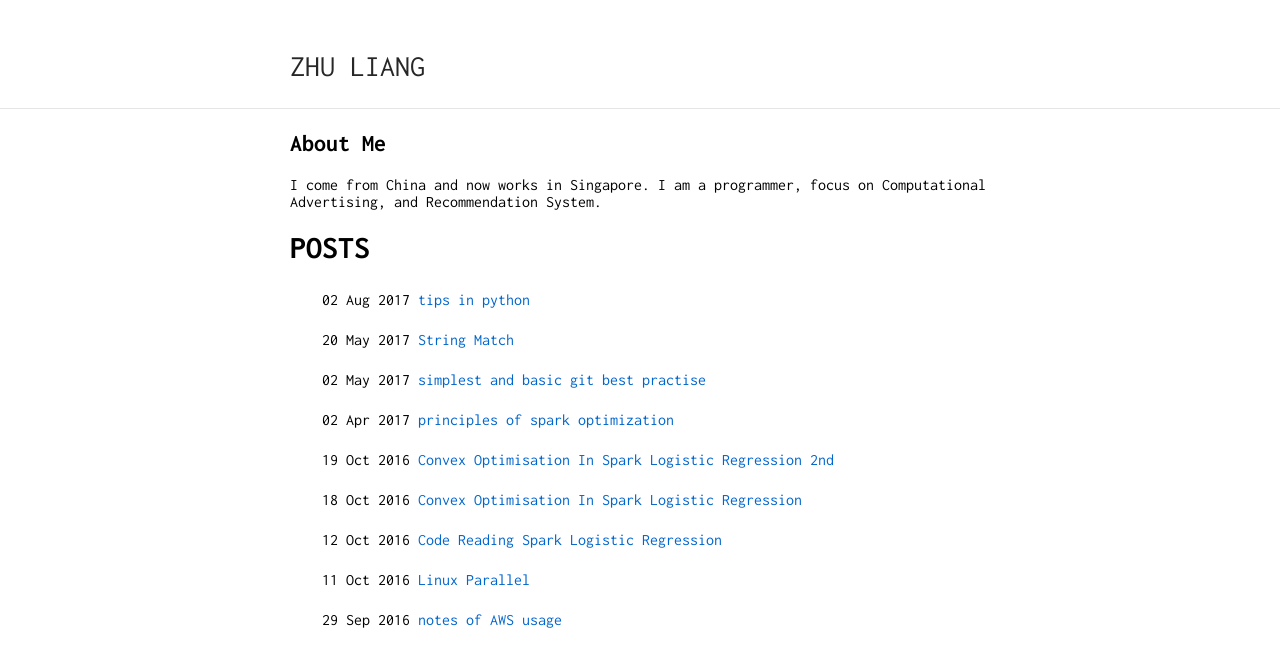
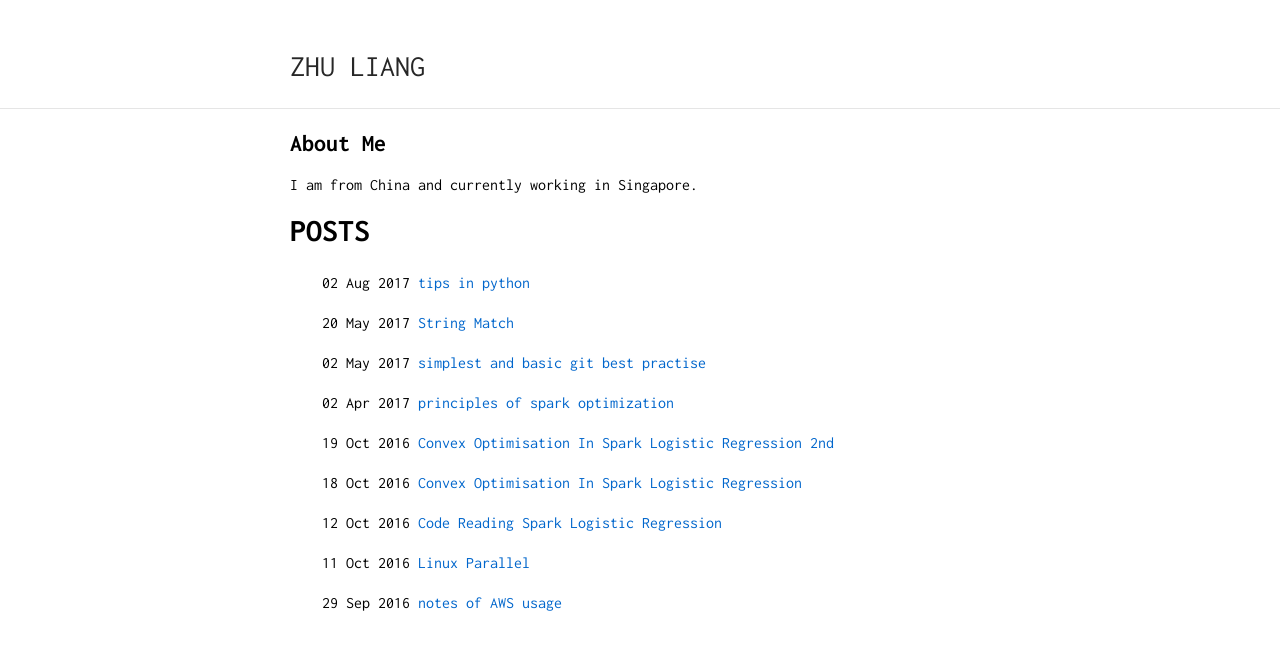
Before and after one commit to brilliang/blogs, a Jekyll site: the page built from index.md, in a window 1280 px wide. Shown: the top 667 px of the page. Built offline with Jekyll 4.4.1, drawn with Linux system fonts in a browser that asks for light colours; our own code applies the rules of GitHub Pages for plain Markdown files.

Commit message:
update about me

```diff
--- a/index.md
+++ b/index.md
@@ -4,7 +4,7 @@ layout: researcher
 
 ## About Me
 
-I come from China and now works in Singapore. I am a programmer, focus on Computational Advertising, and Recommendation System.
+I am from China and currently working in Singapore.
 
 
 # POSTS
```
